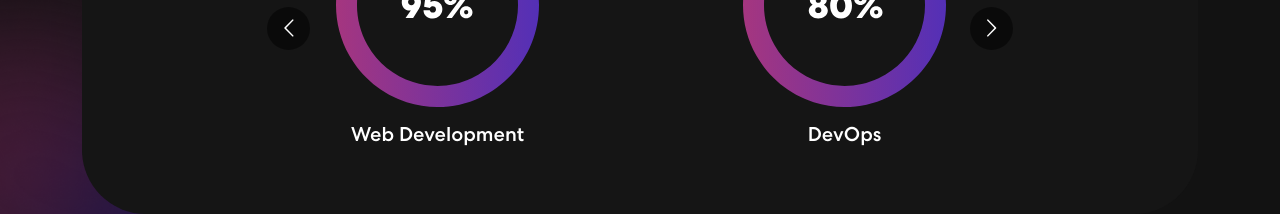
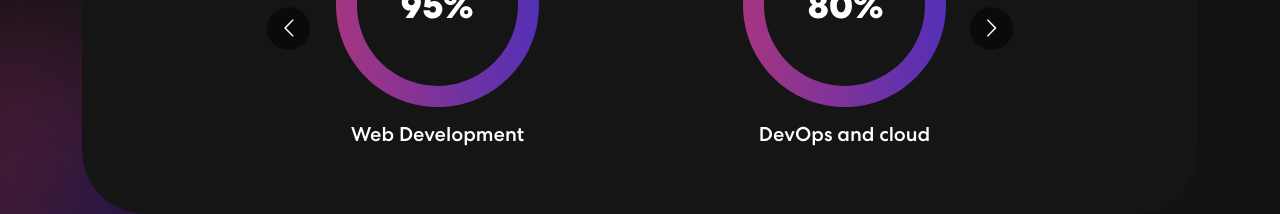
Before and after one commit to Sareenh1/Profilo, a React (Create React App) app: page / in a window 1280 px wide. Shown: the part 1060-1274 px from the top of the page. Built offline with nearby package versions, Linux system fonts and the light colour scheme; no server answers.

Commit message:
Update Skills.js

```diff
--- a/src/components/Skills.js
+++ b/src/components/Skills.js
@@ -43,7 +43,7 @@ export const Skills = () => {
                             </div>
                             <div className="item">
                                 <img src={meter2} alt="Image" />
-                                <h5>DevOps</h5>
+                                <h5>DevOps and cloud</h5>
                             </div>
                             <div className="item">
                                 <img src={meter3} alt="Image" />
```
